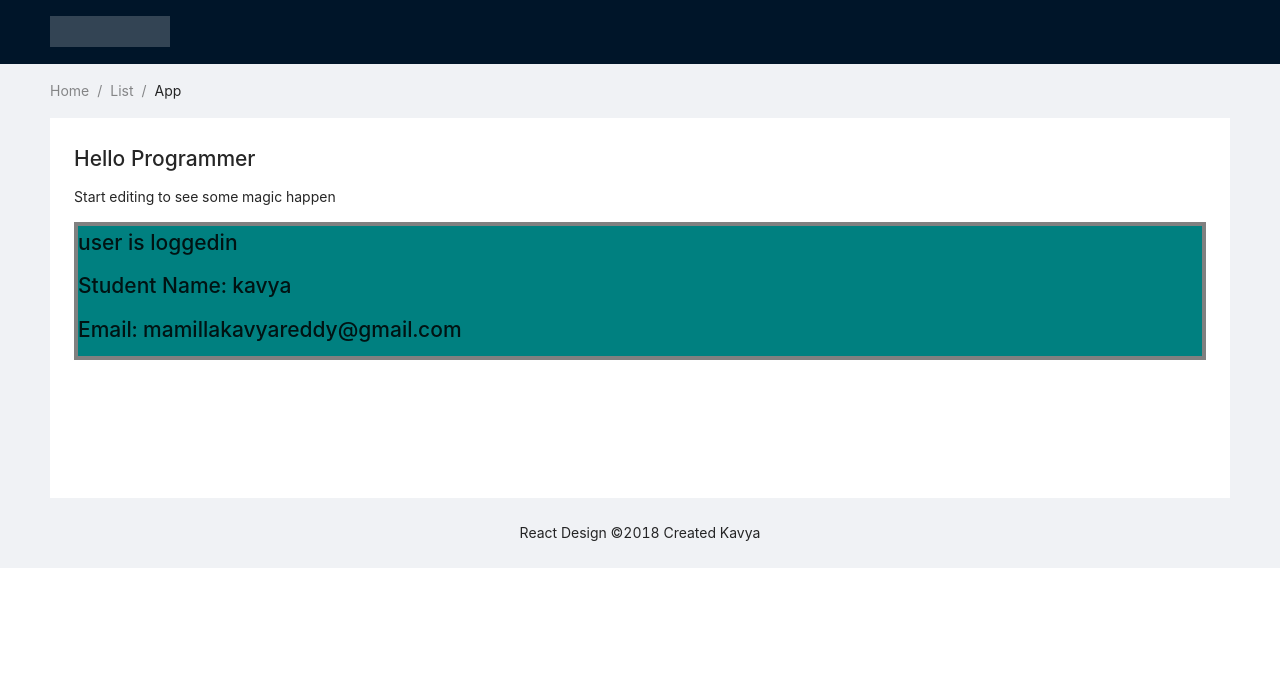
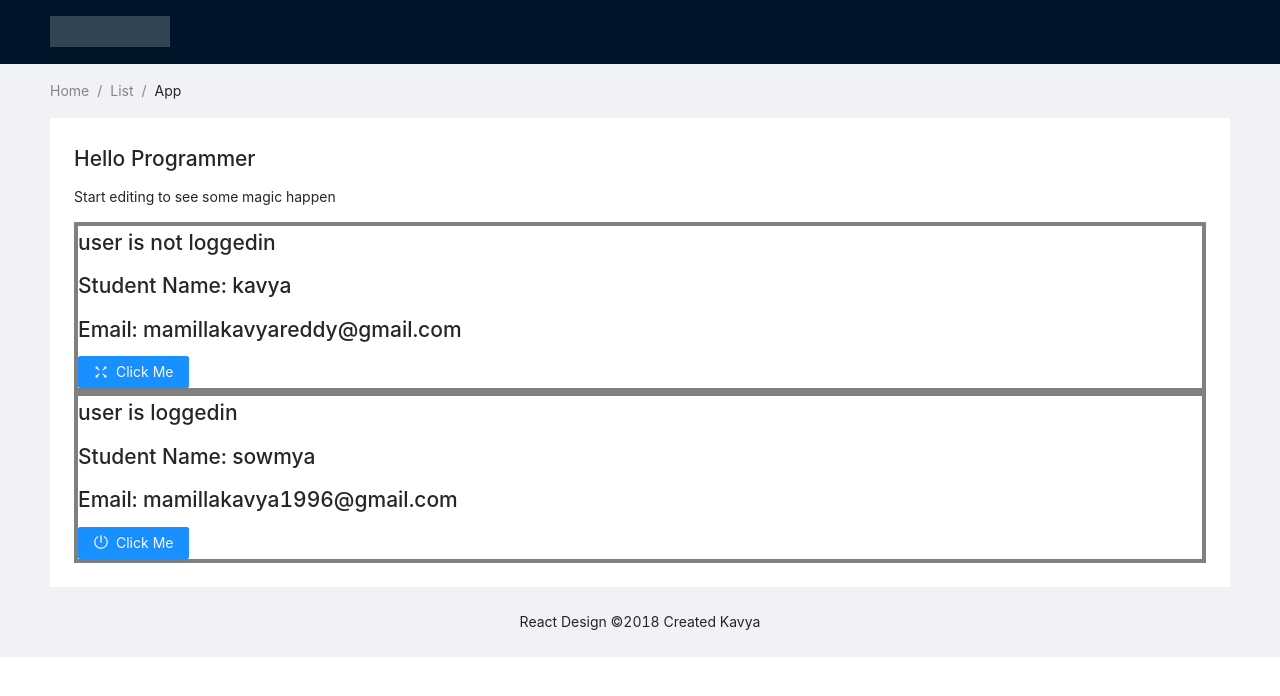
Before and after one commit to mamillakavyareddy/MYApp, a React (Create React App) app: page / in a window 1280 px wide. Shown: the top 696 px of the page. Built offline with nearby package versions, Linux system fonts and the light colour scheme.

Commit message:
updated for the day 29 dec

```diff
--- a/src/App.js
+++ b/src/App.js
@@ -34,8 +34,8 @@ function App() {
           <p>Start editing to see some magic happen</p>
 
         </div>
-        <Student name="kavya" email="mamillakavyareddy@gmail.com" loggedin ="false"> </Student>
-
+        <Student name="kavya" email="mamillakavyareddy@gmail.com" > </Student>
+        <Student name="sowmya" email="mamillakavya1996@gmail.com" isLoggedIn="false"> </Student>
       </div>
     </Content>
     <Footer style={{ textAlign: 'center' }}>React Design ©2018 Created Kavya</Footer>
--- a/src/Student.js
+++ b/src/Student.js
@@ -1,28 +1,49 @@
 import React from "react";
+import { Button, Space } from 'antd';
+import { PoweroffOutlined , VerticalRightOutlined , FullscreenOutlined } from '@ant-design/icons';
+
+export default function Student(props){
+    const isLoggedIn = props.isLoggedIn;
+    console.log(isLoggedIn);
+
+    //Event Handling
+  function handleClick(e){
+
+    alert("button is clicked");
+
+  }
+
+    if (isLoggedIn) {
+    return (
+        <div style={{backgroundColor:"white", border:"4px solid grey"}}>
+          <h1>user is loggedin</h1>
+          <h1>Student Name: {props.name}</h1>
+          <h2>Email: {props.email}</h2>
+          <Button type="primary" icon={<PoweroffOutlined />} onClick={handleClick}>
+
+      Click Me
+    </Button>
 
 
 
-export default function Student(props){
-    const isLoggedIn = props.loggedin;
-    console.log(isLoggedIn);
 
-    if (isLoggedIn) {
-    return (
-        <div style={{backgroundColor:"teal", border:"4px solid grey"}}>
-          <h1>user is loggedin</h1>
-          <h1>Student Name: {props.name}</h1>
-          <h2>Email: {props.email}</h2>
 
 
         </div>
     );
     }else{
         return (
-            <div style={{backgroundColor:"teal", border:"4px solid grey"}}>
+            <div style={{backgroundColor:"white", border:"4px solid grey"}}>
               <h1>user is not loggedin</h1>
               <h1>Student Name: {props.name}</h1>
               <h2>Email: {props.email}</h2>
+              <Button type="primary" icon={<FullscreenOutlined />} onClick={handleClick}>
 
+              Click Me
+
+
+
+              </Button>
 
             </div>
         );
```
